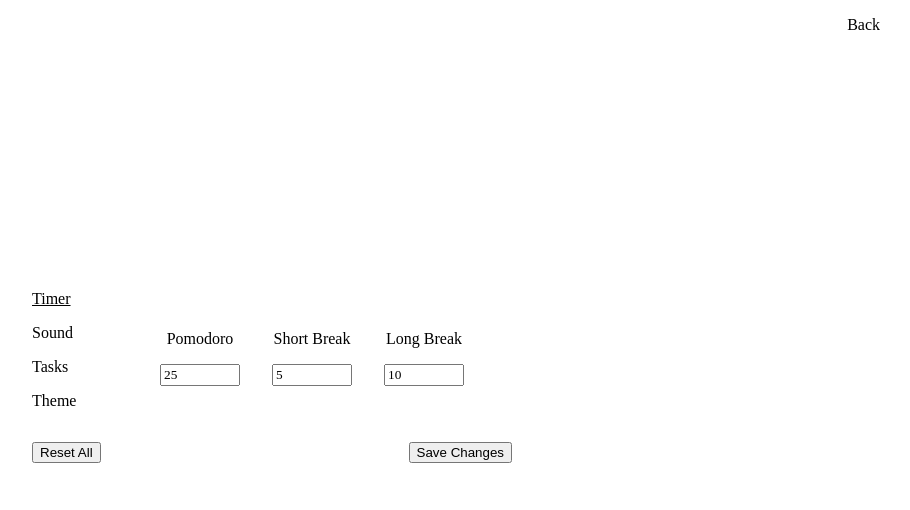
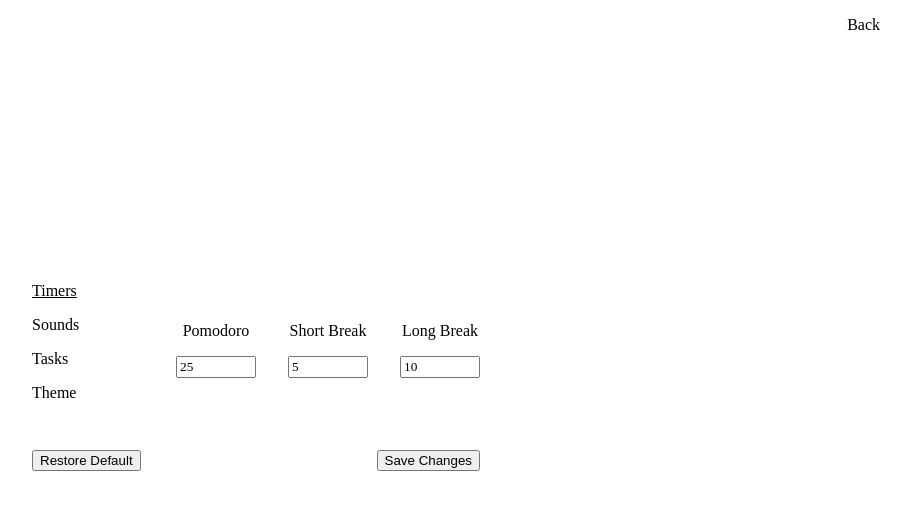
Before and after one commit to jas9n/pomodoro, a React (Vite) app in the folder frontend/: page /settings in a window 1280 px wide. Shown: the top 510 px of the page, without its empty margins (368-1278 px from the left). Built offline with nearby package versions, Linux system fonts and the light colour scheme.

Commit message:
minor settings page changes

```diff
--- a/frontend/src/pages/Settings.jsx
+++ b/frontend/src/pages/Settings.jsx
@@ -4,7 +4,6 @@ import { Link } from 'react-router-dom'
 import '../styles/Settings.css';
 
 function Settings() {
-  // Use individual state variables for each setting
   const [activeTab, setActiveTab] = useState('timer');
 
   const toggleTimer = () => setActiveTab('timer');
@@ -21,13 +20,13 @@ function Settings() {
           onClick={toggleTimer}
           className={`tab ${activeTab === 'timer' ? 'active' : ''}`}
         >
-          Timer
+          Timers
         </p>
         <p
           onClick={toggleSound}
           className={`tab ${activeTab === 'sound' ? 'active' : ''}`}
         >
-          Sound
+          Sounds
         </p>
         <p
           onClick={toggleTasks}
@@ -71,7 +70,7 @@ function Settings() {
       </div>
       </div>
       <div className='btns'>
-        <button>Reset All</button>
+        <button>Restore Default</button>
         <button>Save Changes</button>
       </div>
     </div>
--- a/frontend/src/styles/Settings.css
+++ b/frontend/src/styles/Settings.css
@@ -13,12 +13,8 @@
     width: 30rem;
 }
 
-.btns {
-    display: flex;
-    justify-content: space-between;
-    align-items: center;
-    width: 30rem;
-    margin-top: 1rem;
+.tab {
+    cursor: pointer;
 }
 
 .active {
@@ -29,8 +25,10 @@
     margin: 0 2rem;
     display: flex;
     flex-direction: column;
-    justify-content: center;
+    justify-content: left;
     align-items: center;
+    /* width: 20rem; */
+    /* background-color: aliceblue; */
 }
 
 .timer {
@@ -45,8 +43,10 @@ h3 {
 
 .timer > div {
     display: flex;
+    justify-self: center;
+    align-items: center;
     flex-direction: column;
-    margin: 0 1rem;
+    margin-left: 2rem;
 }
 
 .timer > div > p {
@@ -56,3 +56,15 @@ h3 {
 .timer > div > input {
     width: 4.5rem;
 }
+
+.btns {
+    display: flex;
+    justify-content: space-between;
+    align-items: center;
+    width: 30rem;
+    margin-top: 2rem;
+}
+
+button {
+    margin-right: 2rem;
+}
```
